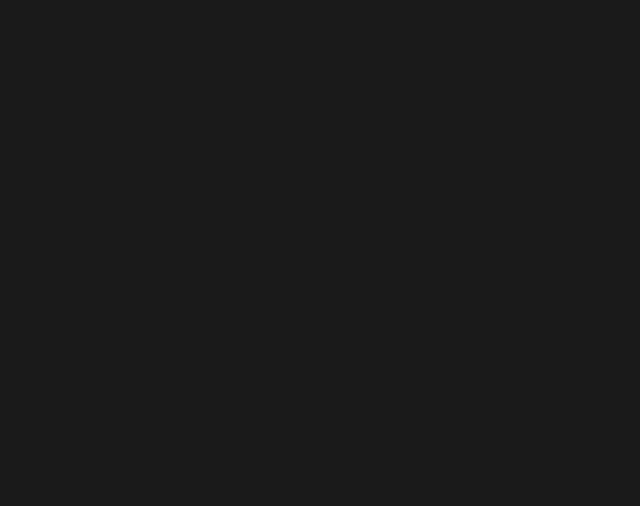
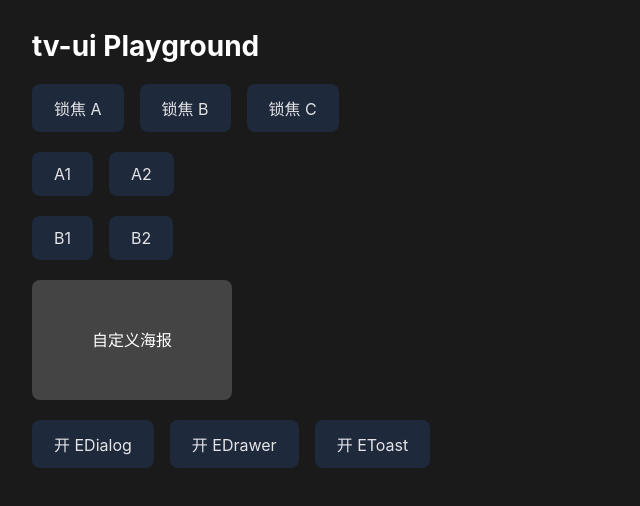
Before and after one commit to danweiyuancircle/ai-android, a Vue app in the folder template/h5-vue/apps/shell/: page /#/playground in a window 1280 px wide. Before the commit this address had no page. Shown: the top 506 px of the page, without its empty margins (0-640 px from the left). Built offline with nearby package versions, Linux system fonts and the light colour scheme.

Commit message:
test(shell): 临时 Playground 验证 tv-ui 新组件（阶段三删除）

```diff
--- /dev/null
+++ b/template/h5-vue/apps/shell/src/pages/Playground.vue
@@ -0,0 +1,70 @@
+<template>
+  <EPage id="playground" default-focus="pg-open-dialog" class="pg">
+    <h1 class="pg__title">tv-ui Playground</h1>
+
+    <ERow id="pg-locked" restrict="self-only" :gap="16" class="pg__block">
+      <EButton focus-key="pg-lock-1" label="锁焦 A" />
+      <EButton focus-key="pg-lock-2" label="锁焦 B" />
+      <EButton focus-key="pg-lock-3" label="锁焦 C" />
+    </ERow>
+
+    <ERow id="pg-row-a" :gap="16" class="pg__block">
+      <EButton focus-key="pg-a-1" label="A1" />
+      <EButton focus-key="pg-a-2" label="A2" />
+    </ERow>
+    <ERow id="pg-row-b" :gap="16" class="pg__block">
+      <EButton focus-key="pg-b-1" label="B1" />
+      <EButton focus-key="pg-b-2" label="B2" />
+    </ERow>
+
+    <ERow id="pg-custom" :gap="16" class="pg__block">
+      <EFocusable focus-key="pg-poster" v-slot="{ focused }" @enter="toastOpen = true">
+        <div :class="['pg-poster', { 'is-focused': focused }]">自定义海报</div>
+      </EFocusable>
+    </ERow>
+
+    <ERow id="pg-actions" :gap="16" class="pg__block">
+      <EButton focus-key="pg-open-dialog" label="开 EDialog" @enter="dialogOpen = true" />
+      <EButton focus-key="pg-open-drawer" label="开 EDrawer" @enter="drawerOpen = true" />
+      <EButton focus-key="pg-open-toast" label="开 EToast" @enter="toastOpen = true" />
+    </ERow>
+
+    <EDialog v-model="dialogOpen" title="确认？" default-focus="pg-dlg-ok">
+      <p>这是 EDialog 主体</p>
+      <template #footer>
+        <EButton focus-key="pg-dlg-ok" label="确定" @enter="dialogOpen = false" />
+        <EButton focus-key="pg-dlg-cancel" label="取消" @enter="dialogOpen = false" />
+      </template>
+    </EDialog>
+
+    <EDrawer v-model="drawerOpen" title="抽屉" default-focus="pg-drawer-ok" placement="right">
+      <p>这是 EDrawer 主体</p>
+      <template #footer>
+        <EButton focus-key="pg-drawer-ok" label="关闭" @enter="drawerOpen = false" />
+      </template>
+    </EDrawer>
+
+    <EToast v-model="toastOpen" message="这是一条 Toast" />
+  </EPage>
+</template>
+
+<script setup lang="ts">
+import { ref } from 'vue'
+import { EPage, ERow, EButton, EFocusable, EDialog, EDrawer, EToast } from '@dwy/tv-ui'
+
+const dialogOpen = ref(false)
+const drawerOpen = ref(false)
+const toastOpen = ref(false)
+</script>
+
+<style scoped>
+.pg { padding: 32px; color: #fff; }
+.pg__title { font-size: 28px; margin-bottom: 24px; }
+.pg__block { margin-bottom: 20px; }
+.pg-poster {
+  width: 200px; height: 120px; border-radius: 8px;
+  background: #444; display: flex; align-items: center; justify-content: center;
+  transition: transform 0.15s ease;
+}
+.pg-poster.is-focused { transform: scale(1.08); outline: 3px solid #4a9eff; }
+</style>
--- a/template/h5-vue/apps/shell/src/router/index.ts
+++ b/template/h5-vue/apps/shell/src/router/index.ts
@@ -24,6 +24,11 @@ const routes: RouteRecordRaw[] = [
     name: 'Perf',
     component: () => import('../pages/Perf.vue')
   },
+  {
+    path: '/playground',
+    name: 'Playground',
+    component: () => import('../pages/Playground.vue')
+  },
   // AIChat 卡带（bridge 的 onNavigateToAIChat 拉起）；无 AI 对话需求可删此行
   createAIChatRoute({ path: '/ai-chat' })
 ]
```
